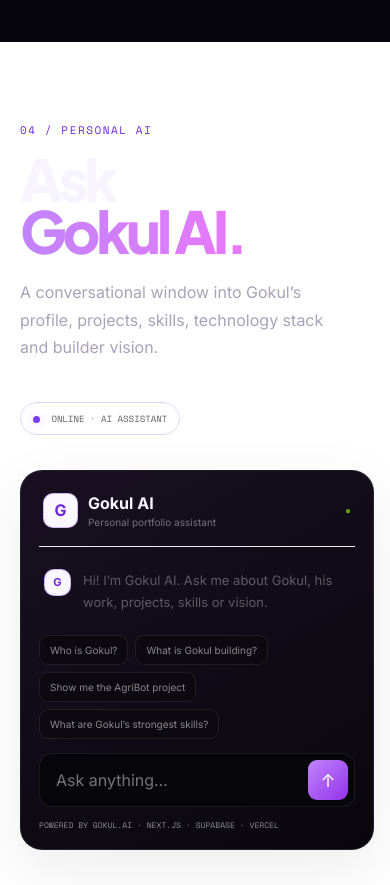
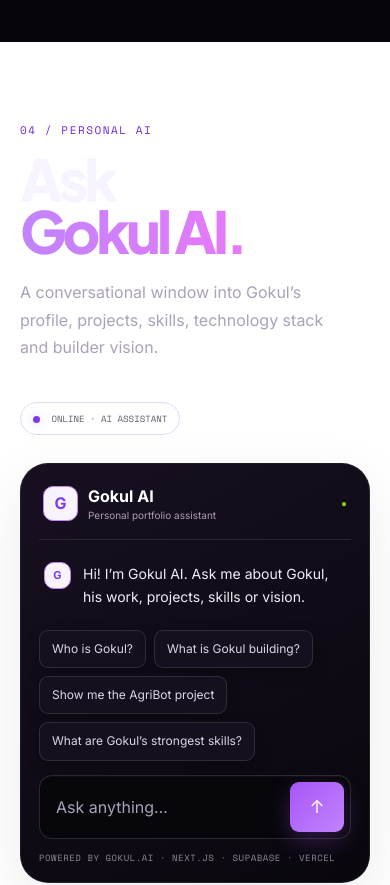
Before and after one commit to gokulmaniraj2008-collab/Gokul-aibot, a Next.js app: page / in a window 390 px wide. Shown: the part 4480-5365 px from the top of the page. Built offline with nearby package versions, Linux system fonts and the light colour scheme.

Commit message:
Fix Personal AI dark mobile contrast and spacing

```diff
--- a/app/main-theme.css
+++ b/app/main-theme.css
@@ -47,3 +47,36 @@
 .main-home.theme-dark .hero-meta{color:#8f8798!important}
 .main-home.theme-dark .mono-label,.main-home.theme-dark .project-top{color:#8f8798!important}
 .main-home.theme-dark .footer{color:#777!important}
+
+/* Personal AI: dark-only, high-contrast, mobile-safe chat UI. */
+.main-home.theme-dark .assistant-section{scroll-margin-bottom:96px;padding-bottom:120px!important}
+.main-home.theme-dark .assistant-section .assistant-shell{align-items:stretch}
+.main-home.theme-dark .assistant-section .chat-card{color:#f7f4ff!important;overflow:hidden}
+.main-home.theme-dark .assistant-section .chat-head{border-color:#ffffff18!important}
+.main-home.theme-dark .assistant-section .chat-head b{color:#ffffff!important}
+.main-home.theme-dark .assistant-section .chat-head small{color:#a9a0b4!important}
+.main-home.theme-dark .assistant-section .online{color:#84cc16!important}
+.main-home.theme-dark .assistant-section .avatar,.main-home.theme-dark .assistant-section .mini-avatar{background:#f7f4ff!important;color:#7c3aed!important;border-color:#c084fc!important}
+.main-home.theme-dark .assistant-section .chat-message p{color:#f1edf7!important;line-height:1.65!important}
+.main-home.theme-dark .assistant-section .prompt-row{gap:10px!important}
+.main-home.theme-dark .assistant-section .prompt-row button{background:#15101d!important;color:#ddd5e8!important;border-color:#ffffff1f!important;box-shadow:0 4px 14px #0004!important}
+.main-home.theme-dark .assistant-section .prompt-row button:hover:not(:disabled){background:#21152d!important;color:#ffffff!important;border-color:#c084fc66!important}
+.main-home.theme-dark .assistant-section .prompt-row button:disabled{opacity:.55}
+.main-home.theme-dark .assistant-section .chatbox{background:#07060a!important;border-color:#ffffff24!important;box-shadow:inset 0 1px 0 #ffffff08!important}
+.main-home.theme-dark .assistant-section .chatbox input{color:#ffffff!important;caret-color:#c084fc!important}
+.main-home.theme-dark .assistant-section .chatbox input::placeholder{color:#aaa2b8!important;opacity:1!important}
+.main-home.theme-dark .assistant-section .chatbox button{background:linear-gradient(135deg,#a855f7,#c084fc)!important;color:#ffffff!important;box-shadow:0 8px 24px #a855f744!important}
+.main-home.theme-dark .assistant-section .chat-foot{color:#8f8798!important}
+@media(max-width:800px){
+  .main-home.theme-dark .assistant-section{padding-bottom:132px!important}
+  .main-home.theme-dark .assistant-section .assistant-shell{gap:28px!important}
+  .main-home.theme-dark .assistant-section .chat-card{width:100%!important;border-radius:28px!important}
+  .main-home.theme-dark .assistant-section .chat-message{align-items:flex-start!important}
+  .main-home.theme-dark .assistant-section .chat-message p{font-size:14px!important}
+  .main-home.theme-dark .assistant-section .prompt-row{display:flex!important;flex-wrap:wrap!important;gap:8px!important}
+  .main-home.theme-dark .assistant-section .prompt-row button{font-size:12px!important;line-height:1.35!important;padding:10px 12px!important}
+  .main-home.theme-dark .assistant-section .chatbox{min-height:58px!important}
+  .main-home.theme-dark .assistant-section .chatbox input{font-size:16px!important;min-width:0!important}
+  .main-home.theme-dark .assistant-section .chatbox button{min-width:54px!important;min-height:50px!important}
+  .main-home.theme-dark .assistant-section .chat-foot{font-size:9px!important;letter-spacing:.06em!important}
+}
```
